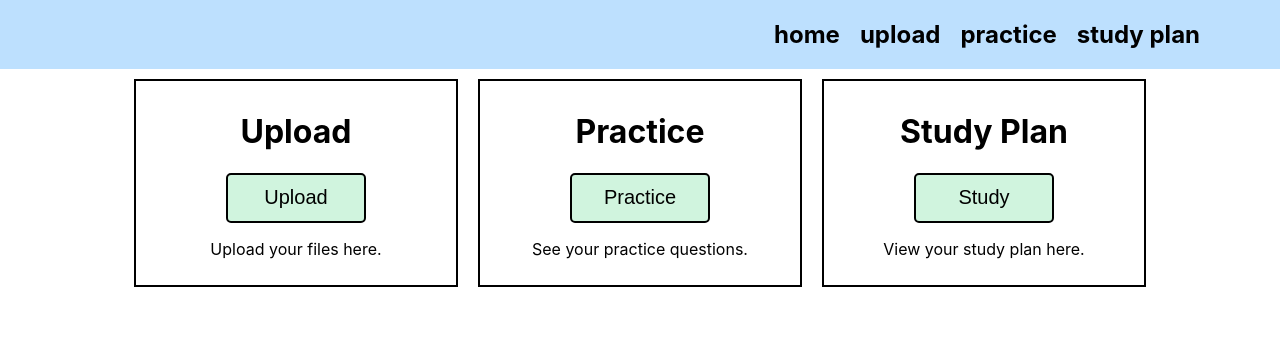
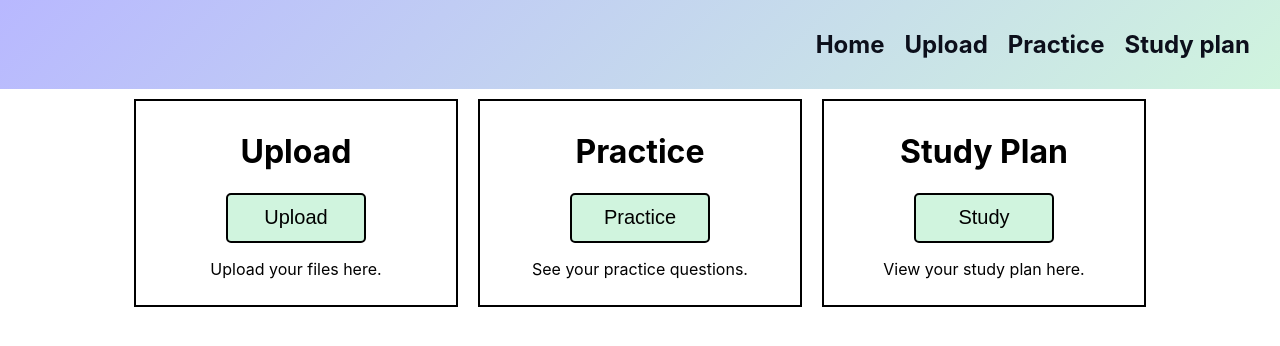
Before and after one commit to rishi-m100/StudyBud, a React (Create React App) app in the folder client/: page / in a window 1280 px wide. Shown: the top 346 px of the page. Built offline with nearby package versions, Linux system fonts and the light colour scheme; no server answers.

Commit message:
made gradient and animated text

```diff
--- a/client/src/components/Header.js
+++ b/client/src/components/Header.js
@@ -6,10 +6,10 @@ const Header = () => {
     <header>
       {/* <h1>{title}</h1> */}
       <nav>
-        <h1>home</h1>
-        <h1>upload</h1>
-        <h1>practice</h1>
-        <h1>study plan</h1>
+        <h1>Home</h1>
+        <h1>Upload</h1>
+        <h1>Practice</h1>
+        <h1>Study plan</h1>
       </nav>
 {/*
       <div className="image-container">
--- a/client/src/style/header.css
+++ b/client/src/style/header.css
@@ -1,33 +1,52 @@
-nav{
+nav {
     justify-content: right;
     text-align: right;
-    background-color: rgb(189,224,254)
-    ;
-    padding: 10px;
-    padding-right: 70px;
-
+    background: linear-gradient(135deg, rgb(184,184,255),rgb(208,244,222)); /* Update the gradient colors */
+    padding: 20px;
+    padding-left: 70px;
+}
+@keyframes textGradient {
+    0% {
+        background-position: 0% 50%;
+        background-color: rgb(184,184,255); /* Start color */
+    }
+    33% {
+        background-position: 33% 50%;
+        background-color: black; /* Middle color */
+    }
+    66% {
+        background-position: 66% 50%;
+        background-color: #6c8cff; /* End color */
+    }
+    100% {
+        background-position: 100% 50%;
+        background-color: rgb(184,184,255); /* Start color */
+    }
 }
 
-nav h1{
+nav h1 {
     display: inline-block;
     margin: 10px;
-
+    color: transparent; /* Set text color to transparent */
+    background-clip: text; /* Clip the background to the text */
+    -webkit-background-clip: text; /* For Safari */
+    animation: textGradient 15s linear infinite; /* Apply animation */
 }
 
-#header-img{
+
+#header-img {
     width: 100%;
 }
 
 .image-container {
     position: relative;
-    /* display: inline-block; */
-  }
+}
 
-  .overlay {
+.overlay {
     position: absolute;
     top: 0;
     left: 0;
     width: 100%;
     height: 100%;
-    background-color: rgba(208,244,222,0.2);
-  }
+    background-color: rgba(0, 0, 0, 0.2); /* Update overlay color */
+}
```
